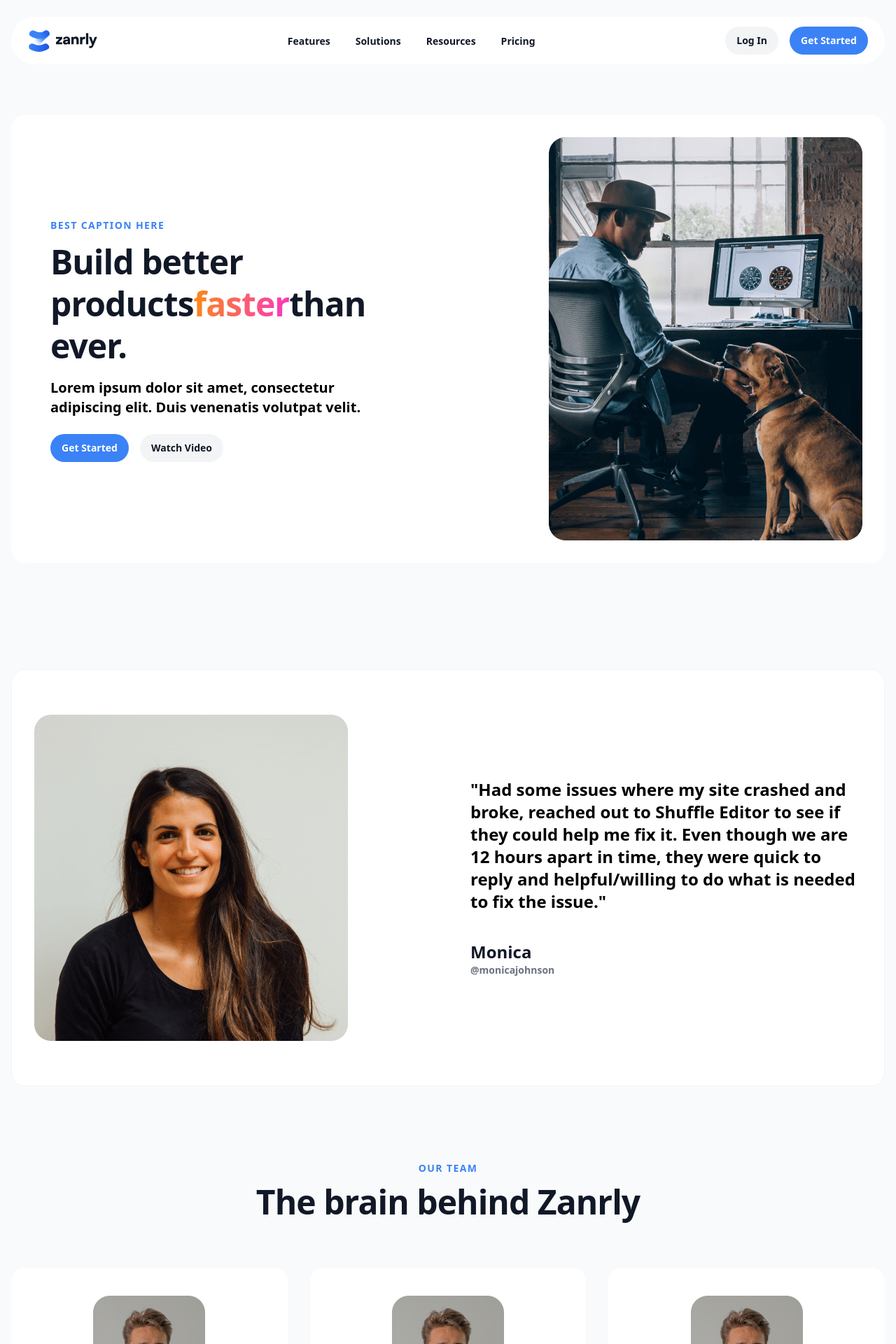
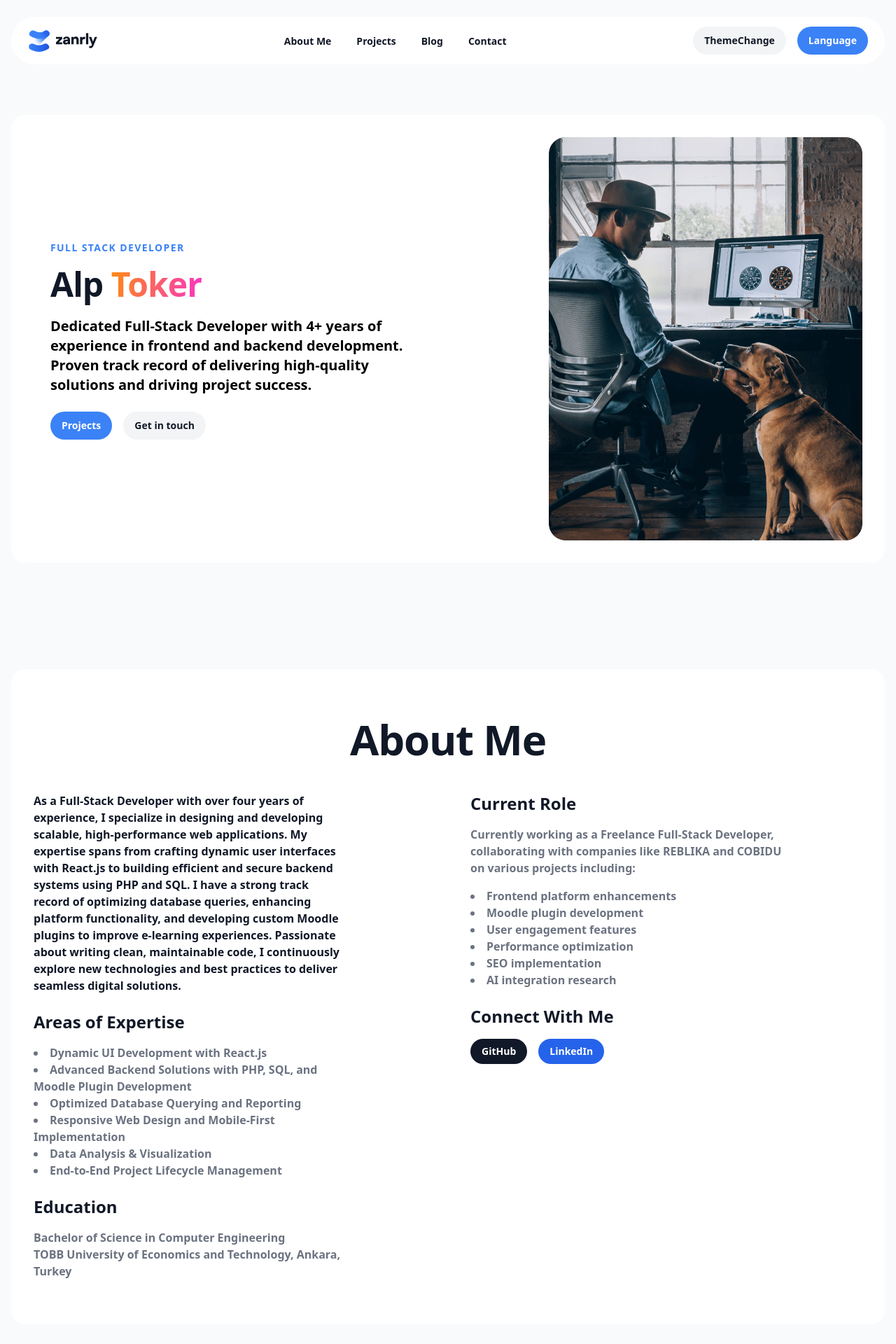
Before and after one commit to Rau7/alpport, a Next.js app: page / in a window 1280 px wide. Shown: the top 1920 px of the page at 70% size. Built offline with nearby package versions, Linux system fonts and the light colour scheme.

Commit message:
settingDashboard

```diff
--- a/components/Footer.jsx
+++ b/components/Footer.jsx
@@ -19,7 +19,7 @@ const Footer = () => {
                       className="inline-block text-gray-500 hover:text-gray-600 font-bold"
                       href="#"
                     >
-                      Products
+                      About Me
                     </a>
                   </li>
                   <li className="inline-flex p-6">
@@ -27,7 +27,7 @@ const Footer = () => {
                       className="inline-block text-gray-500 hover:text-gray-600 font-bold"
                       href="#"
                     >
-                      About Us
+                      Projects
                     </a>
                   </li>
                   <li className="inline-flex p-6">
@@ -35,7 +35,7 @@ const Footer = () => {
                       className="inline-block text-gray-500 hover:text-gray-600 font-bold"
                       href="#"
                     >
-                      Careers
+                      Blog
                     </a>
                   </li>
                   <li className="inline-flex p-6">
@@ -43,15 +43,7 @@ const Footer = () => {
                       className="inline-block text-gray-500 hover:text-gray-600 font-bold"
                       href="#"
                     >
-                      Portfolio
-                    </a>
-                  </li>
-                  <li className="inline-flex p-6">
-                    <a
-                      className="inline-block text-gray-500 hover:text-gray-600 font-bold"
-                      href="#"
-                    >
-                      Contact Us
+                      Contact
                     </a>
                   </li>
                 </ul>
@@ -79,9 +71,9 @@ const Footer = () => {
           </div>
         </div>
         <p className="text-center font-bold">
-          <span>Ⓒ Copyright. All rights reserved by</span>
+          <span>Ⓒ Copyright. All rights reserved by </span>
           <a className="text-blue-500 hover:text-blue-600" href="#">
-            Zanrly
+            Alp Toker
           </a>
         </p>
       </div>
--- a/components/Header.jsx
+++ b/components/Header.jsx
@@ -25,7 +25,7 @@ const Header = () => {
                       className="inline-block text-sm font-bold text-gray-900 hover:text-gray-700"
                       href="#"
                     >
-                      Features
+                      About Me
                     </a>
                   </li>
                   <li className="mr-9">
@@ -33,7 +33,7 @@ const Header = () => {
                       className="inline-block text-sm font-bold text-gray-900 hover:text-gray-700"
                       href="#"
                     >
-                      Solutions
+                      Projects
                     </a>
                   </li>
                   <li className="mr-9">
@@ -41,7 +41,7 @@ const Header = () => {
                       className="inline-block text-sm font-bold text-gray-900 hover:text-gray-700"
                       href="#"
                     >
-                      Resources
+                      Blog
                     </a>
                   </li>
                   <li>
@@ -49,7 +49,7 @@ const Header = () => {
                       className="inline-block text-sm font-bold text-gray-900 hover:text-gray-700"
                       href="#"
                     >
-                      Pricing
+                      Contact
                     </a>
                   </li>
                 </ul>
@@ -65,7 +65,7 @@ const Header = () => {
                       className="block w-full px-4 py-2.5 text-sm text-center text-gray-900 font-bold bg-gray-100 hover:bg-gray-200 focus:ring-4 focus:ring-gray-200 rounded-full"
                       href="#"
                     >
-                      Log In
+                      ThemeChange
                     </a>
                   </div>
                   <div className="w-full md:w-auto p-2">
@@ -73,7 +73,7 @@ const Header = () => {
                       className="block w-full px-4 py-2.5 text-sm text-center text-white font-bold bg-blue-500 hover:bg-blue-600 focus:ring-4 focus:ring-blue-200 rounded-full"
                       href="#"
                     >
-                      Get Started
+                      Language
                     </a>
                   </div>
                 </div>
@@ -141,7 +141,7 @@ const Header = () => {
                       className="inline-block text-sm font-bold text-gray-900 hover:text-gray-700"
                       href="#"
                     >
-                      Features
+                      About Me
                     </a>
                   </li>
                   <li className="mb-9">
@@ -149,7 +149,7 @@ const Header = () => {
                       className="inline-block text-sm font-bold text-gray-900 hover:text-gray-700"
                       href="#"
                     >
-                      Solutions
+                      Projects
                     </a>
                   </li>
                   <li className="mb-9">
@@ -157,7 +157,7 @@ const Header = () => {
                       className="inline-block text-sm font-bold text-gray-900 hover:text-gray-700"
                       href="#"
                     >
-                      Resources
+                      Blog
                     </a>
                   </li>
                   <li>
@@ -165,7 +165,7 @@ const Header = () => {
                       className="inline-block text-sm font-bold text-gray-900 hover:text-gray-700"
                       href="#"
                     >
-                      Pricing
+                      Contact
                     </a>
                   </li>
                 </ul>
@@ -177,7 +177,7 @@ const Header = () => {
                       className="block w-full px-4 py-2.5 text-sm text-center text-gray-900 font-bold bg-white hover:bg-gray-50 focus:ring-4 focus:ring-gray-200 border rounded-full"
                       href="#"
                     >
-                      Log In
+                      ThemeChange
                     </a>
                   </div>
                   <div className="w-full p-2">
@@ -185,7 +185,7 @@ const Header = () => {
                       className="block w-full px-4 py-2.5 text-sm text-center text-white font-bold bg-blue-500 hover:bg-blue-600 focus:ring-4 focus:ring-blue-200 rounded-full"
                       href="#"
                     >
-                      Get Started
+                      Language
                     </a>
                   </div>
                 </div>
--- a/components/homecomponents/AboutMe.jsx
+++ b/components/homecomponents/AboutMe.jsx
@@ -4,29 +4,104 @@ const AboutMe = () => {
   return (
     <section className="py-10 bg-gray-50 overflow-hidden">
       <div className="container mx-auto px-4">
-        <div className="py-16 px-8 bg-white border border-gray-100 rounded-3xl">
+        <div className="py-16 px-8 bg-white rounded-3xl">
           <div className="max-w-7xl mx-auto">
-            <div className="flex flex-wrap lg:items-center -m-8">
+            <div className="mb-10 md:max-w-2xl mx-auto text-center">
+              <h2 className="font-heading mb-6 text-4xl md:text-5xl lg:text-6xl text-gray-900 font-black tracking-tight">
+                About Me
+              </h2>
+            </div>
+            <div className="flex flex-wrap -m-8">
               <div className="w-full md:w-1/2 p-8">
-                <img
-                  className="mx-auto md:ml-0 rounded-3xl"
-                  src="assets/images/testimonials/woman.png"
-                  alt
-                />
+                <div className="md:max-w-md">
+                  <p className="text-gray-900 font-bold mb-6">
+                    As a Full-Stack Developer with over four years of
+                    experience, I specialize in designing and developing
+                    scalable, high-performance web applications. My expertise
+                    spans from crafting dynamic user interfaces with React.js to
+                    building efficient and secure backend systems using PHP and
+                    SQL. I have a strong track record of optimizing database
+                    queries, enhancing platform functionality, and developing
+                    custom Moodle plugins to improve e-learning experiences.
+                    Passionate about writing clean, maintainable code, I
+                    continuously explore new technologies and best practices to
+                    deliver seamless digital solutions.
+                  </p>
+                  <div className="mb-6">
+                    <h3 className="font-heading mb-4 text-2xl text-gray-900 font-black">
+                      Areas of Expertise
+                    </h3>
+                    <ul className="list-disc list-inside text-gray-500 font-bold">
+                      <li>Dynamic UI Development with React.js</li>
+                      <li>
+                        Advanced Backend Solutions with PHP, SQL, and Moodle
+                        Plugin Development
+                      </li>
+                      <li>Optimized Database Querying and Reporting</li>
+                      <li>
+                        Responsive Web Design and Mobile-First Implementation
+                      </li>
+                      <li>Data Analysis & Visualization</li>
+                      <li>End-to-End Project Lifecycle Management</li>
+                    </ul>
+                  </div>
+                  <div>
+                    <h3 className="font-heading mb-4 text-2xl text-gray-900 font-black">
+                      Education
+                    </h3>
+                    <p className="text-gray-500 font-bold">
+                      Bachelor of Science in Computer Engineering
+                      <br />
+                      TOBB University of Economics and Technology, Ankara,
+                      Turkey
+                    </p>
+                  </div>
+                </div>
               </div>
               <div className="w-full md:w-1/2 p-8">
-                <p className="mb-10 text-2xl font-bold">
-                  "Had some issues where my site crashed and broke, reached out
-                  to Shuffle Editor to see if they could help me fix it. Even
-                  though we are 12 hours apart in time, they were quick to reply
-                  and helpful/willing to do what is needed to fix the issue."
-                </p>
-                <h3 className="font-heading text-2xl text-gray-900 font-black">
-                  Monica
-                </h3>
-                <p className="text-sm text-gray-500 font-bold">
-                  @monicajohnson
-                </p>
+                <div className="md:max-w-md">
+                  <div className="mb-6">
+                    <h3 className="font-heading mb-4 text-2xl text-gray-900 font-black">
+                      Current Role
+                    </h3>
+                    <p className="text-gray-500 font-bold mb-4">
+                      Currently working as a Freelance Full-Stack Developer,
+                      collaborating with companies like REBLIKA and COBIDU on
+                      various projects including:
+                    </p>
+                    <ul className="list-disc list-inside text-gray-500 font-bold">
+                      <li>Frontend platform enhancements</li>
+                      <li>Moodle plugin development</li>
+                      <li>User engagement features</li>
+                      <li>Performance optimization</li>
+                      <li>SEO implementation</li>
+                      <li>AI integration research</li>
+                    </ul>
+                  </div>
+                  <div>
+                    <h3 className="font-heading mb-4 text-2xl text-gray-900 font-black">
+                      Connect With Me
+                    </h3>
+                    <div className="flex gap-4">
+                      <a
+                        href="https://github.com/Rau7/"
+                        target="_blank"
+                        rel="noopener noreferrer"
+                        className="inline-block px-4 py-2 text-sm text-white font-bold bg-gray-900 hover:bg-gray-700 rounded-full"
+                      >
+                        GitHub
+                      </a>
+                      <a
+                        href="https://www.linkedin.com/in/alp-toker/"
+                        target="_blank"
+                        rel="noopener noreferrer"
+                        className="inline-block px-4 py-2 text-sm text-white font-bold bg-blue-600 hover:bg-blue-700 rounded-full"
+                      >
+                        LinkedIn
+                      </a>
+                    </div>
+                  </div>
+                </div>
               </div>
             </div>
           </div>
--- a/components/homecomponents/Contact.jsx
+++ b/components/homecomponents/Contact.jsx
@@ -8,14 +8,14 @@ const Contact = () => {
           <div className="max-w-7xl mx-auto">
             <div className="mb-10 md:max-w-md mx-auto text-center">
               <span className="inline-block mb-4 text-sm text-blue-500 font-bold uppercase tracking-widest">
-                Contact Us
+                Contact Me
               </span>
               <h2 className="font-heading mb-6 text-4xl md:text-5xl lg:text-6xl text-gray-900 font-black tracking-tight">
-                Get connected
+                Get in touch
               </h2>
               <p className="text-gray-500 font-bold">
-                Lorem ipsum dolor sit amet, consectetur adipiscing elit.
-                Malesuada tellus vestibulum, commodo pulvinar.
+                I’d love to hear from you! You can reach me by email or phone.
+                I’ll get back to you as soon as I can.
               </p>
             </div>
             <div className="flex flex-wrap -m-4">
@@ -46,8 +46,7 @@ const Contact = () => {
                   <h3 className="font-heading mb-2 text-xl text-gray-900 font-black">
                     Send Email
                   </h3>
-                  <p className="text-gray-500 font-bold">info@zanrly.com</p>
-                  <p className="text-gray-500 font-bold">support@zanrly.com</p>
+                  <p className="text-gray-500 font-bold">tokeralp@gmail.com</p>
                 </div>
               </div>
               <div className="w-full md:w-1/3 p-4">
@@ -75,10 +74,9 @@ const Contact = () => {
                     </svg>
                   </div>
                   <h3 className="font-heading mb-2 text-xl text-gray-900 font-black">
-                    Call Us
+                    Call Me or Send a Message
                   </h3>
-                  <p className="text-gray-500 font-bold">+1 8424 199 941</p>
-                  <p className="text-gray-500 font-bold">+1 0221 234 554</p>
+                  <p className="text-gray-500 font-bold">+90 544 656 67 61</p>
                 </div>
               </div>
               <div className="w-full md:w-1/3 p-4">
@@ -108,10 +106,7 @@ const Contact = () => {
                   <h3 className="font-heading mb-2 text-xl text-gray-900 font-black">
                     Address
                   </h3>
-                  <p className="text-gray-500 font-bold">
-                    380 St Killda Road, Mellbourne
-                  </p>
-                  <p className="text-gray-500 font-bold">VIC 3004, Australia</p>
+                  <p className="text-gray-500 font-bold">Ankara, Türkiye</p>
                 </div>
               </div>
             </div>
--- a/components/homecomponents/Hero.jsx
+++ b/components/homecomponents/Hero.jsx
@@ -102,18 +102,18 @@ const Hero = () => {
             <div className="w-full md:w-1/2 p-8">
               <div className="md:max-w-lg mx-auto">
                 <span className="inline-block mb-3 text-sm text-blue-500 font-bold uppercase tracking-widest">
-                  Best caption here
+                  Full Stack Developer
                 </span>
                 <h1 className="font-heading mb-4 text-5xl text-gray-900 font-black tracking-tight">
-                  <span>Build better products</span>
+                  <span>Alp </span>
                   <span className="text-transparent bg-clip-text bg-gradient-orange">
-                    faster
+                    Toker
                   </span>
-                  <span>than ever.</span>
                 </h1>
                 <p className="mb-6 text-xl font-bold">
-                  Lorem ipsum dolor sit amet, consectetur adipiscing elit. Duis
-                  venenatis volutpat velit.
+                  Dedicated Full-Stack Developer with 4+ years of experience in
+                  frontend and backend development. Proven track record of
+                  delivering high-quality solutions and driving project success.
                 </p>
                 <div className="flex flex-wrap -m-2">
                   <div className="w-full md:w-auto p-2">
@@ -121,7 +121,7 @@ const Hero = () => {
                       className="block w-full px-4 py-2.5 text-sm text-center text-white font-bold bg-blue-500 hover:bg-blue-600 focus:ring-4 focus:ring-blue-200 rounded-full"
                       href="#"
                     >
-                      Get Started
+                      Projects
                     </a>
                   </div>
                   <div className="w-full md:w-auto p-2">
@@ -129,7 +129,7 @@ const Hero = () => {
                       className="block w-full px-4 py-2.5 text-sm text-center text-gray-900 font-bold bg-gray-100 hover:bg-gray-200 focus:ring-4 focus:ring-gray-200 rounded-full"
                       href="#"
                     >
-                      Watch Video
+                      Get in touch
                     </a>
                   </div>
                 </div>
```
Also changed, not shown: app/projects/[projectName]/page.jsx (added, +7 -0 lines).
